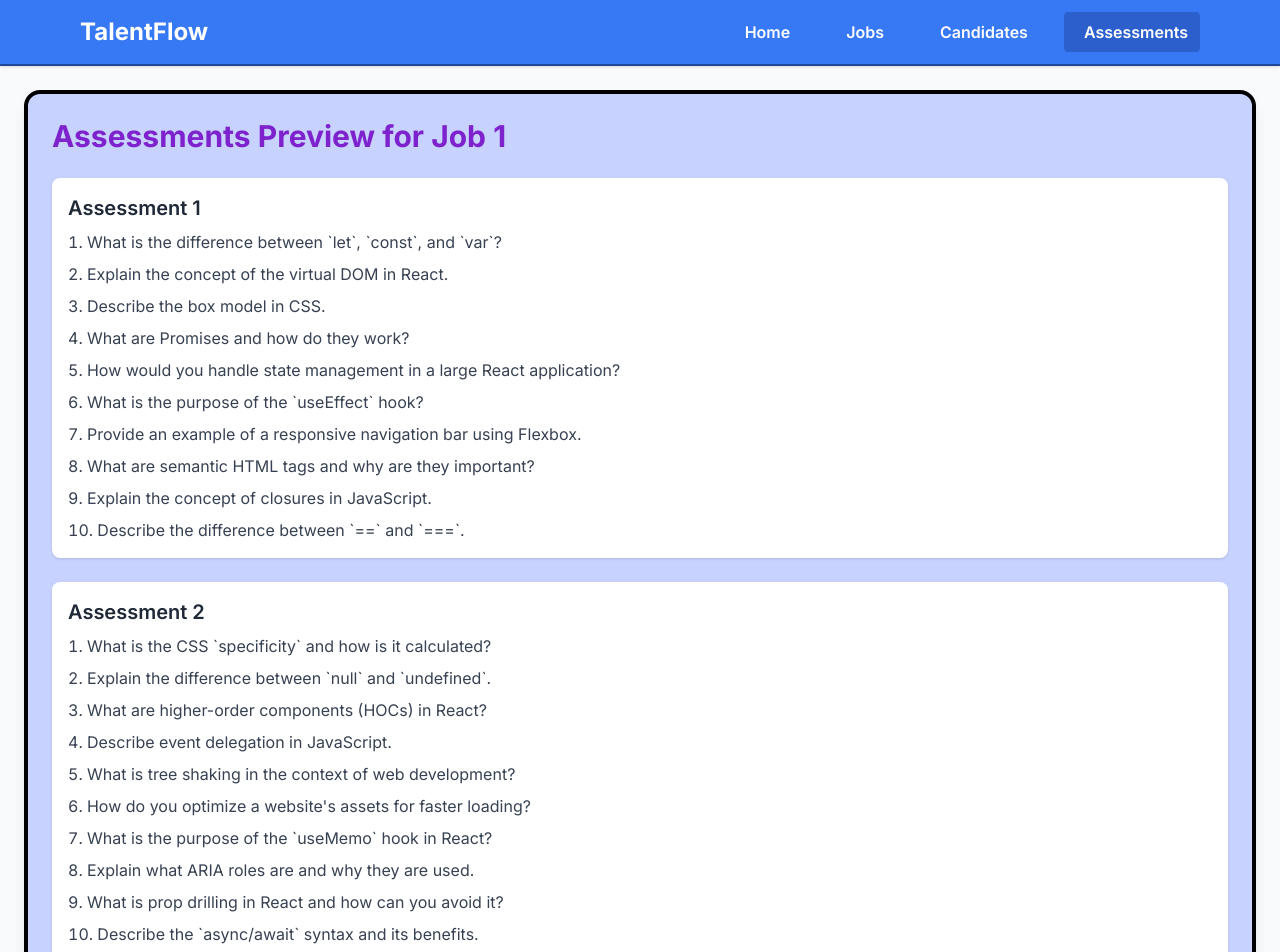
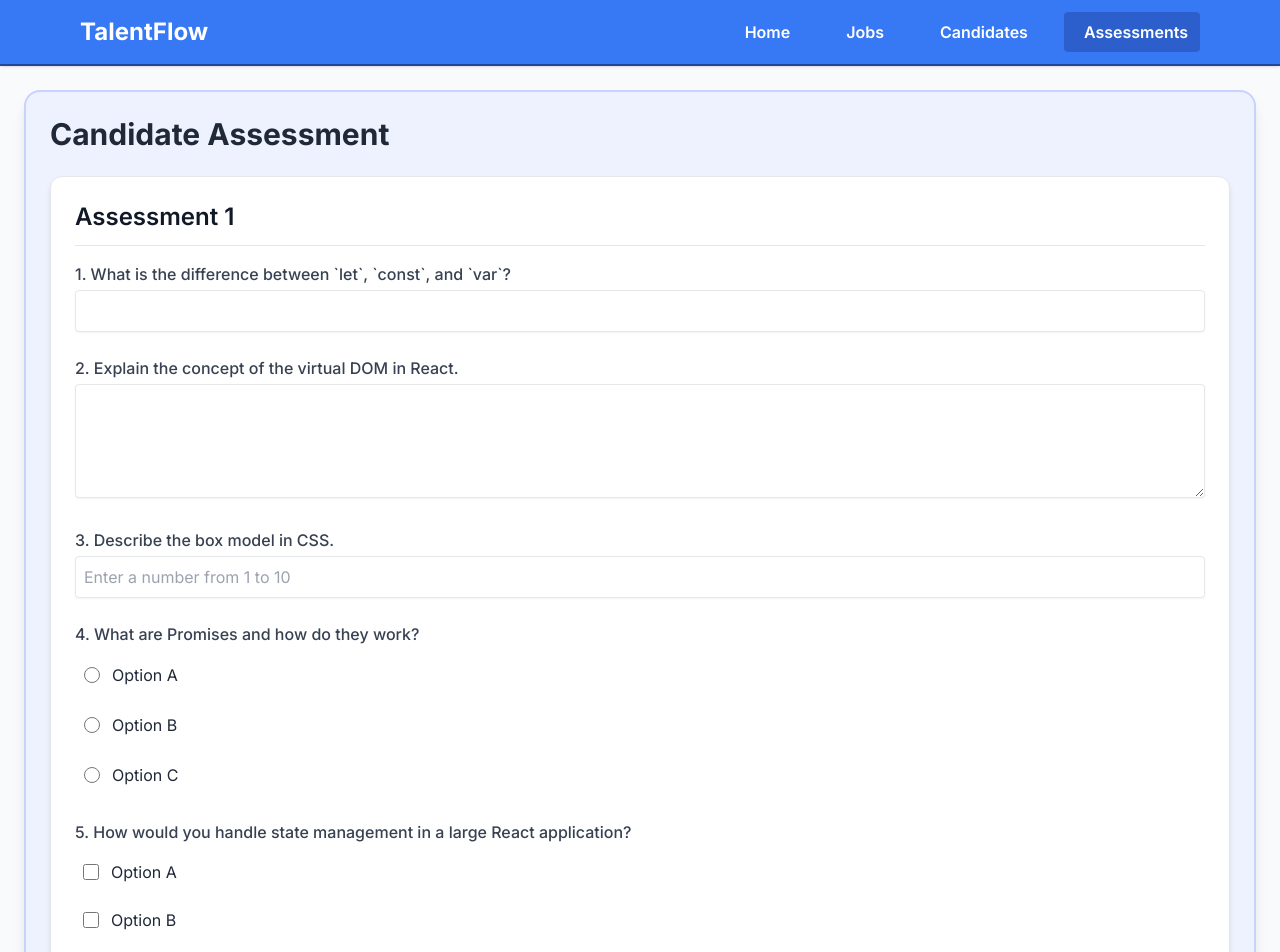
Before and after one commit to Avinash0508/Talent-Flow, a React (Vite) app: page /assessments/1/preview in a window 1280 px wide. Shown: the top 952 px of the page. Built offline with nearby package versions, Linux system fonts and the light colour scheme.

Commit message:
Update AssessmentPreview.jsx

```diff
--- a/src/components/assessments/AssessmentPreview.jsx
+++ b/src/components/assessments/AssessmentPreview.jsx
@@ -1,42 +1,180 @@
-import React from "react";
+import React, { useState } from "react";
 import { motion } from "framer-motion";
 import { useParams } from "react-router-dom";
 import useAssessments from "../../hooks/useAssessments";
 
+// Helper component to render the correct input based on question type
+const QuestionInput = ({ question, answer, onAnswerChange }) => {
+  const handleMultiChoiceChange = (option, isChecked) => {
+    const currentAnswers = answer || {};
+    const newAnswers = { ...currentAnswers, [option]: isChecked };
+    onAnswerChange(question.id, newAnswers);
+  };
+
+  const handleNumericChange = (e) => {
+    const value = e.target.value;
+    // Allow the field to be empty or only contain integers from 1 to 10.
+    if (value === "" || (/^\d+$/.test(value) && parseInt(value) >= 1 && parseInt(value) <= 10)) {
+      onAnswerChange(question.id, value);
+    }
+  };
+
+  switch (question.type) {
+    case "short-text":
+      return (
+        <input
+          type="text"
+          className="w-full p-2 border rounded mt-1 shadow-sm focus:ring-indigo-500 focus:border-indigo-500"
+          value={answer || ""}
+          onChange={(e) => onAnswerChange(question.id, e.target.value)}
+        />
+      );
+    case "long-text":
+      return (
+        <textarea
+          rows="4"
+          className="w-full p-2 border rounded mt-1 shadow-sm focus:ring-indigo-500 focus:border-indigo-500"
+          value={answer || ""}
+          onChange={(e) => onAnswerChange(question.id, e.target.value)}
+        />
+      );
+    case "numeric":
+      return (
+        <input
+          type="number"
+          min="1"
+          max="10"
+          className="w-full p-2 border rounded mt-1 shadow-sm focus:ring-indigo-500 focus:border-indigo-500"
+          value={answer || ""}
+          onChange={handleNumericChange}
+          placeholder="Enter a number from 1 to 10"
+        />
+      );
+    case "single-choice":
+      return (
+        <div className="space-y-2 mt-2">
+          {question.options?.map((option) => (
+            <label
+              key={`${question.id}-${option}`} // FIX: More specific key for React
+              className={`flex items-center space-x-3 p-2 rounded border cursor-pointer transition-colors duration-150 ${
+                answer === option
+                  ? 'bg-indigo-100 border-indigo-400'
+                  : 'border-transparent hover:bg-gray-100'
+              }`}
+            >
+              <input
+                type="radio"
+                name={String(question.id)}
+                value={option}
+                checked={answer === option}
+                onChange={(e) => onAnswerChange(question.id, e.target.value)}
+                className="h-4 w-4 text-indigo-600 border-gray-300 focus:ring-indigo-500"
+              />
+              <span className="text-gray-800">{option}</span>
+            </label>
+          ))}
+        </div>
+      );
+    case "multi-choice":
+      return (
+        <div className="space-y-2 mt-2">
+          {question.options?.map((option) => (
+            <label
+              key={`${question.id}-${option}`} // FIX: More specific key for React
+              className="flex items-center space-x-3 p-2 rounded hover:bg-indigo-50 cursor-pointer"
+            >
+              <input
+                type="checkbox"
+                checked={!!(answer && answer[option])}
+                onChange={(e) => handleMultiChoiceChange(option, e.target.checked)}
+                className="h-4 w-4 rounded text-indigo-600 border-gray-300 focus:ring-indigo-500"
+              />
+              <span className="text-gray-800">{option}</span>
+            </label>
+          ))}
+        </div>
+      );
+    case "file":
+      return (
+        <input
+          type="file"
+          className="w-full text-sm text-gray-500 mt-2
+            file:mr-4 file:py-2 file:px-4
+            file:rounded-full file:border-0
+            file:text-sm file:font-semibold
+            file:bg-indigo-50 file:text-indigo-700
+            hover:file:bg-indigo-100"
+          onChange={(e) => onAnswerChange(question.id, e.target.files[0])}
+        />
+      );
+    default:
+      return <p className="text-red-500 text-sm">Unsupported question type.</p>;
+  }
+};
+
+
 export default function AssessmentPreview() {
   const { jobId } = useParams();
-  // The hook now returns an array named 'assessments'
   const { assessments, loading } = useAssessments(jobId);
+  const [answers, setAnswers] = useState({});
+
+  const handleAnswerChange = (questionId, value) => {
+    setAnswers(prev => ({ ...prev, [questionId]: value }));
+  };
+
+  const handleSubmit = (e) => {
+    e.preventDefault();
+    console.log("Assessment Responses:", answers);
+    alert("Form submitted successfully! Check the console for the output.");
+  };
 
   if (loading) return <p>Loading previews...</p>;
   if (!assessments || !assessments.length) return <p>No assessments created yet for this job.</p>;
 
   return (
     <motion.div
-      className="p-6 bg-indigo-200 rounded-2xl shadow-lg border-4 border-black"
-      initial={{ x: -50, opacity: 0 }}
-      animate={{ x: 0, opacity: 1 }}
+      className="p-6 bg-indigo-50 rounded-2xl shadow-lg border-2 border-indigo-200"
+      initial={{ y: -30, opacity: 0 }}
+      animate={{ y: 0, opacity: 1 }}
     >
-      <h2 className="text-3xl font-bold text-purple-700 mb-6">Assessments Preview for Job {jobId}</h2>
+      <h2 className="text-3xl font-bold text-gray-800 mb-6">Candidate Assessment</h2>
 
-      {/* We map over the 'assessments' array here */}
+      <form onSubmit={handleSubmit}>
+        <div className="space-y-8">
+          {assessments.map((assessment, idx) => (
+            <div key={idx}>
+              {assessment.sections.map((sec, sIdx) => (
+                <div key={sIdx} className="bg-white p-6 rounded-xl shadow-md border">
+                  <h3 className="text-2xl font-semibold text-gray-900 border-b pb-3 mb-4">{sec.title}</h3>
                   <div className="space-y-6">
-        {assessments.map((assessment, idx) => (
-          <div key={idx} className="bg-white p-4 rounded-lg shadow">
-            {/* Each assessment can have multiple sections, so we loop through them too */}
-            {assessment.sections.map((sec, sIdx) => (
-              <div key={sIdx}>
-                <h3 className="text-xl font-semibold text-gray-800 mb-2">{sec.title}</h3>
-                <ul className="list-decimal list-inside space-y-2 text-gray-700">
                     {sec.questions.map((q, qIdx) => (
-                    <li key={qIdx}>{q.text || "<Question text>"}</li>
+                      <div key={q.id || qIdx}>
+                        <label className="font-medium text-gray-700">
+                          {qIdx + 1}. {q.text || "<Question text>"}
+                        </label>
+                        <QuestionInput
+                          question={q}
+                          answer={answers[q.id]}
+                          onAnswerChange={handleAnswerChange}
+                        />
+                      </div>
                     ))}
-                </ul>
+                  </div>
                 </div>
               ))}
             </div>
           ))}
         </div>
+
+        <div className="mt-8 text-right">
+          <button
+            type="submit"
+            className="px-6 py-3 bg-indigo-600 text-white font-bold rounded-lg shadow-md hover:bg-indigo-700 focus:outline-none focus:ring-2 focus:ring-offset-2 focus:ring-indigo-500"
+          >
+            Submit Assessment
+          </button>
+        </div>
+      </form>
     </motion.div>
   );
 }
```
Lines whose indentation alone changed are shown as unchanged.
